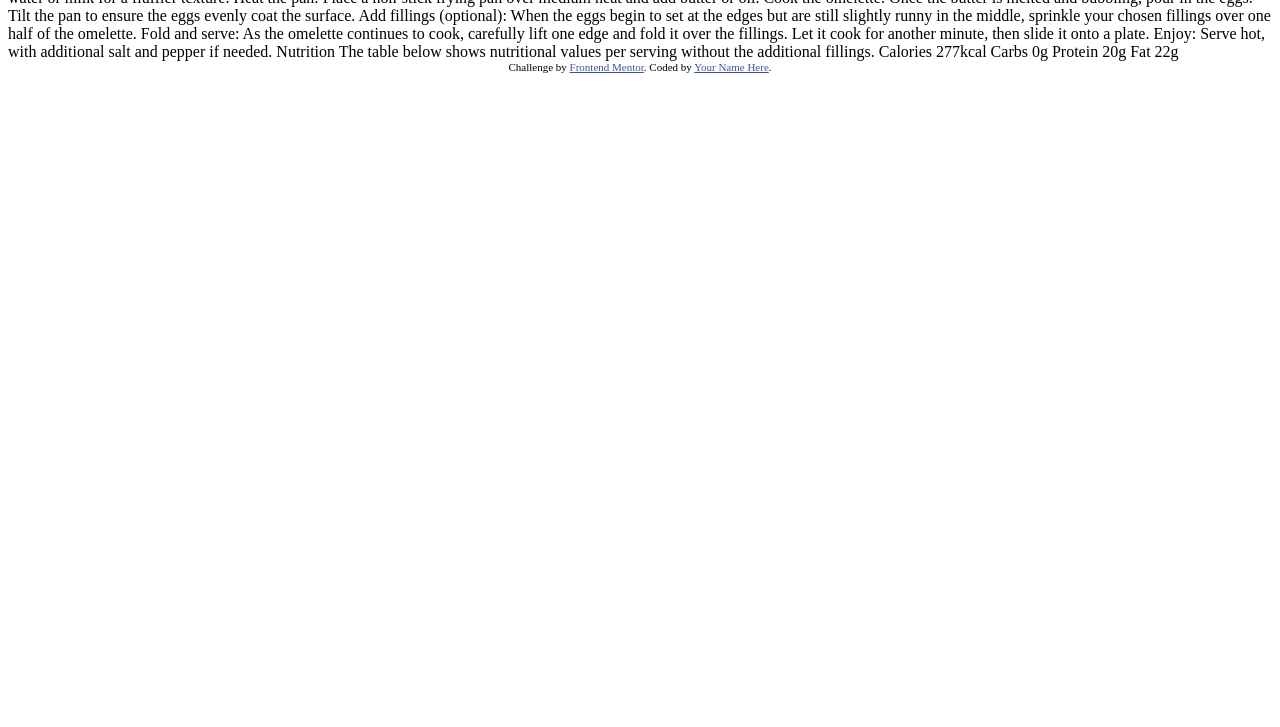
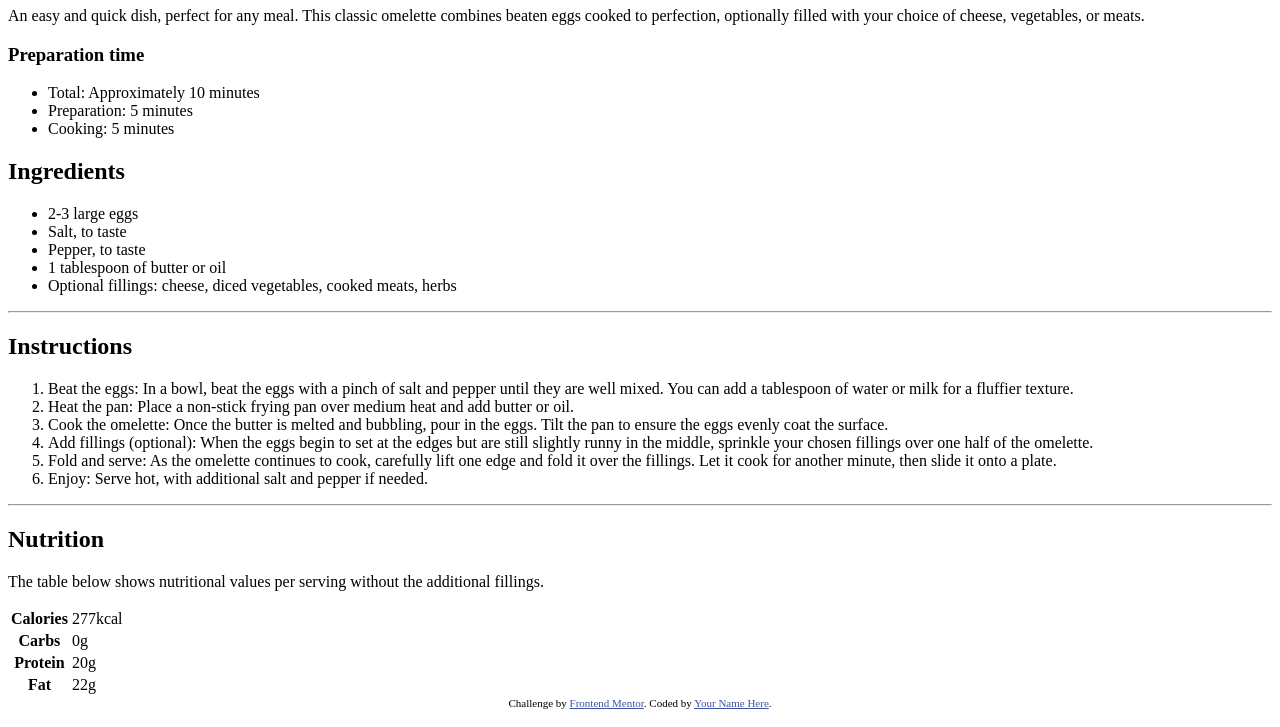
Before and after one commit to Joshua-Bernard/Recipe-page, a plain HTML site: page index.html in a window 1280 px wide. Shown: the part 73-800 px from the top of the page. Drawn offline with Linux system fonts and the light colour scheme.

Commit message:
Added HTML to format and structure text

```diff
--- a/index.html
+++ b/index.html
@@ -1,77 +1,117 @@
 <!DOCTYPE html>
 <html lang="en">
   <head>
-  <meta charset="UTF-8">
-  <meta name="viewport" content="width=device-width, initial-scale=1.0"> <!-- displays site properly based on user's device -->
+    <meta charset="UTF-8" />
+    <meta name="viewport" content="width=device-width, initial-scale=1.0" />
+    <!-- displays site properly based on user's device -->
 
-  <link rel="icon" type="image/png" sizes="32x32" href="./assets/images/favicon-32x32.png">
+    <link
+      rel="icon"
+      type="image/png"
+      sizes="32x32"
+      href="./assets/images/favicon-32x32.png"
+    />
 
     <title>Frontend Mentor | Recipe page</title>
 
     <!-- Feel free to remove these styles or customise in your own stylesheet 👍 -->
+    <link rel="stylesheet" href="./assets/css/style.css" type="text/css" />
     <style>
-    .attribution { font-size: 11px; text-align: center; }
-    .attribution a { color: hsl(228, 45%, 44%); }
+      .attribution {
+        font-size: 11px;
+        text-align: center;
+      }
+      .attribution a {
+        color: hsl(228, 45%, 44%);
+      }
     </style>
   </head>
   <body>
+    <div class="hero-image"></div>
+    <h1>Simple Omelette Recipe</h1>
 
-  Simple Omelette Recipe
+    <p>
+      An easy and quick dish, perfect for any meal. This classic omelette
+      combines beaten eggs cooked to perfection, optionally filled with your
+      choice of cheese, vegetables, or meats.
+    </p>
 
-  An easy and quick dish, perfect for any meal. This classic omelette combines beaten eggs cooked
-  to perfection, optionally filled with your choice of cheese, vegetables, or meats.
+    <h3>Preparation time</h3>
+    <ul>
+      <li>Total: Approximately 10 minutes</li>
+      <li>Preparation: 5 minutes</li>
+      <li>Cooking: 5 minutes</li>
+    </ul>
 
-  Preparation time
+    <h2>Ingredients</h2>
+    <ul>
+      <li>2-3 large eggs</li>
+      <li>Salt, to taste</li>
+      <li>Pepper, to taste</li>
+      <li>1 tablespoon of butter or oil</li>
+      <li>Optional fillings: cheese, diced vegetables, cooked meats, herbs</li>
+    </ul>
 
-  Total: Approximately 10 minutes
-  Preparation: 5 minutes
-  Cooking: 5 minutes
+    <hr />
+    <h2>Instructions</h2>
+    <ol>
+      <li>
+        Beat the eggs: In a bowl, beat the eggs with a pinch of salt and pepper
+        until they are well mixed. You can add a tablespoon of water or milk for
+        a fluffier texture.
+      </li>
+      <li>
+        Heat the pan: Place a non-stick frying pan over medium heat and add
+        butter or oil.
+      </li>
+      <li>
+        Cook the omelette: Once the butter is melted and bubbling, pour in the
+        eggs. Tilt the pan to ensure the eggs evenly coat the surface.
+      </li>
+      <li>
+        Add fillings (optional): When the eggs begin to set at the edges but are
+        still slightly runny in the middle, sprinkle your chosen fillings over
+        one half of the omelette.
+      </li>
+      <li>
+        Fold and serve: As the omelette continues to cook, carefully lift one
+        edge and fold it over the fillings. Let it cook for another minute, then
+        slide it onto a plate.
+      </li>
+      <li>Enjoy: Serve hot, with additional salt and pepper if needed.</li>
+    </ol>
+    <hr />
 
-  Ingredients
+    <h2>Nutrition</h2>
 
-  2-3 large eggs
-  Salt, to taste
-  Pepper, to taste
-  1 tablespoon of butter or oil
-  Optional fillings: cheese, diced vegetables, cooked meats, herbs
-
-  Instructions
-
-  Beat the eggs: In a bowl, beat the eggs with a pinch of salt and pepper until they are well mixed.
-  You can add a tablespoon of water or milk for a fluffier texture.
-
-  Heat the pan: Place a non-stick frying pan over medium heat and add butter or oil.
-
-  Cook the omelette: Once the butter is melted and bubbling, pour in the eggs. Tilt the pan to ensure
-  the eggs evenly coat the surface.
-
-  Add fillings (optional): When the eggs begin to set at the edges but are still slightly runny in the
-  middle, sprinkle your chosen fillings over one half of the omelette.
-
-  Fold and serve: As the omelette continues to cook, carefully lift one edge and fold it over the
-  fillings. Let it cook for another minute, then slide it onto a plate.
-
-  Enjoy: Serve hot, with additional salt and pepper if needed.
-
-  Nutrition
-
-  The table below shows nutritional values per serving without the additional fillings.
-
-  Calories
-  277kcal
-
-  Carbs
-  0g
-
-  Protein
-  20g
-
-  Fat
-  22g
+    <p>
+      The table below shows nutritional values per serving without the
+      additional fillings.
+    </p>
+    <table>
+      <tr>
+        <th>Calories</th>
+        <td>277kcal</td>
+      </tr>
+      <tr>
+        <th>Carbs</th>
+        <td>0g</td>
+      </tr>
+      <tr>
+        <th>Protein</th>
+        <td>20g</td>
+      </tr>
+      <tr>
+        <th>Fat</th>
+        <td>22g</td>
+      </tr>
+    </table>
 
     <div class="attribution">
-    Challenge by <a href="https://www.frontendmentor.io?ref=challenge" target="_blank">Frontend Mentor</a>.
-    Coded by <a href="#">Your Name Here</a>.
+      Challenge by
+      <a href="https://www.frontendmentor.io?ref=challenge" target="_blank"
+        >Frontend Mentor</a
+      >. Coded by <a href="#">Your Name Here</a>.
     </div>
   </body>
 </html>
```
Lines whose indentation alone changed are shown as unchanged.
